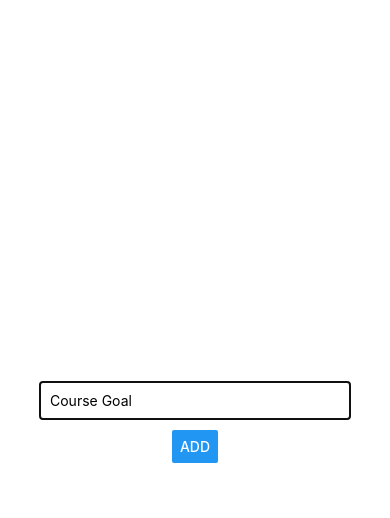
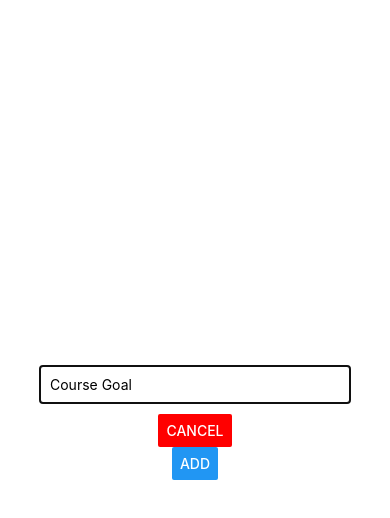
Before and after one commit to benjewman/React-Native-Complete-Guide, a React Native app: screen / in a window 390 px wide. Both pictures are taken after a click on the button "ADD NEW GOAL". Shown: the top 518 px of the page. Built offline with nearby package versions, Linux system fonts and the light colour scheme.

Commit message:
Add cancel button to GoalInput

```diff
--- a/App.js
+++ b/App.js
@@ -19,10 +19,14 @@ export default function App() {
     });
   }
 
+  const cancelGoalAddHandler = () => {
+    setIsAddMode(false);
+  }
+
   return (
     <View style={styles.screen}>
       <Button title="Add New Goal" onPress={() => setIsAddMode(true)} />
-      <GoalInput visible={isAddMode} addGoalHandler={addGoalHandler}/>
+      <GoalInput visible={isAddMode} onAddGoal={addGoalHandler} onCancel={cancelGoalAddHandler}/>
       <FlatList
         data={courseGoals}
         renderItem={itemData => <GoalItem onDelete={removeGoalHandler.bind(this, itemData.item.key)} title={itemData.item.value} />}
--- a/components/GoalInput.js
+++ b/components/GoalInput.js
@@ -8,6 +8,11 @@ const GoalInput = props => {
         setEnteredGoal(enteredText);
     };
 
+    const addGoalHandler = () => {
+        props.onAddGoal(enteredGoal);
+        setEnteredGoal('');
+    }
+
     return (
         <Modal animationType="slide" visible={props.visible}>
             <View style={styles.inputContainer}>
@@ -17,7 +22,8 @@ const GoalInput = props => {
                 placeholder="Course Goal"
                 style={styles.input}
                 />
-                <Button onPress={() => props.addGoalHandler(enteredGoal)} title="ADD" />
+                <Button title='CANCEL' color='red' onPress={props.onCancel}/>
+                <Button onPress={addGoalHandler} title="ADD" />
             </View>
         </Modal>
     )
```
